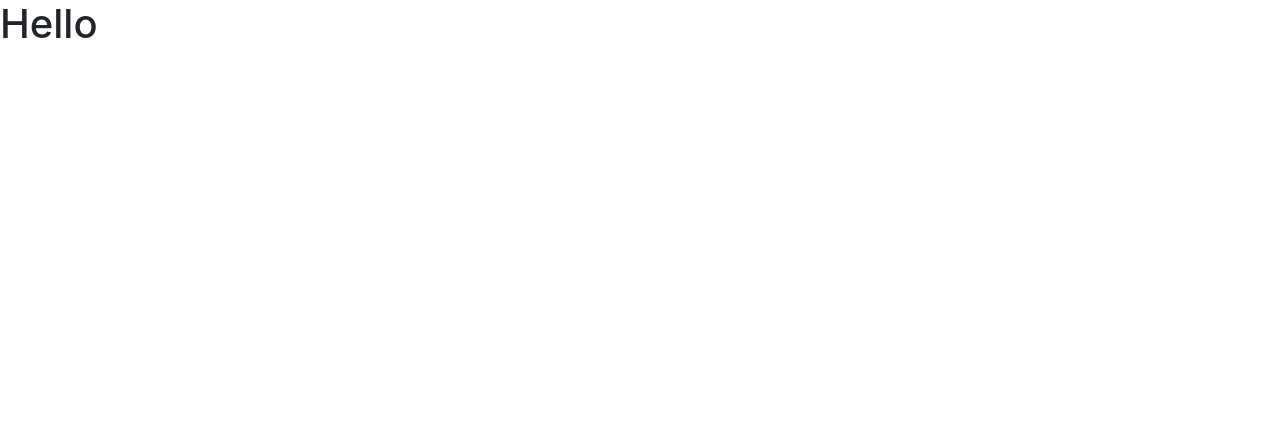
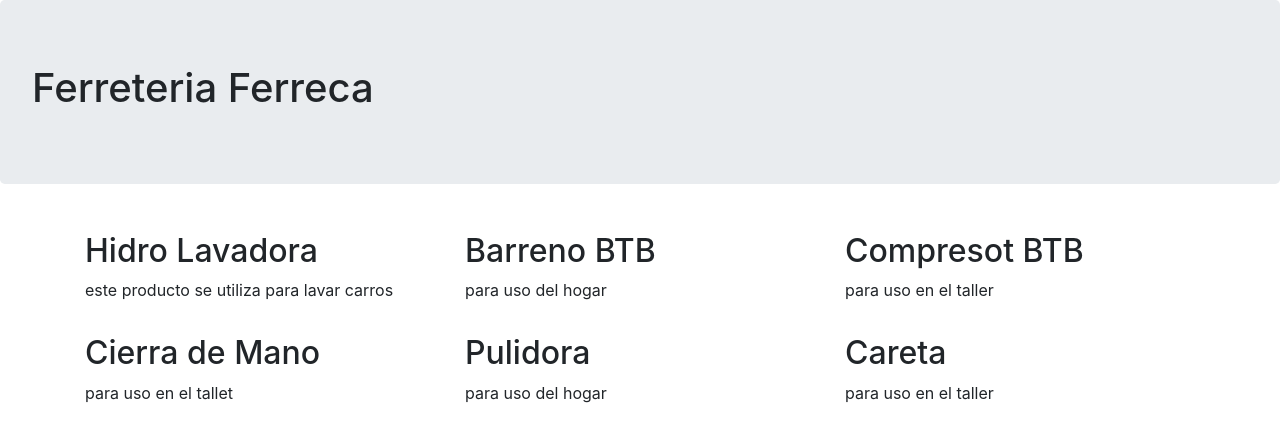
Before and after one commit to Ferchojrjose/Proyecto_NodeJs, a website: page index.html in a window 1280 px wide. Drawn offline with nearby package versions, Linux system fonts and the light colour scheme.

Commit message:
Modificando el index.html

```diff
--- a/index.html
+++ b/index.html
@@ -11,8 +11,39 @@
     <title>Node Js</title>
   </head>
   <body>
-    <h1>Hello</h1>
+    <div class="jumbotron">
+      <h1> Ferreteria Ferreca</h1>
+    </div>
 
+    <div class="container">
+
+      <!-- Primera Fila -->
+      <div class="row">
+        <div class="col">
+          <p> <h2> Hidro Lavadora</h2>  este producto se utiliza para lavar carros</p>
+        </div>
+        <div class="col">
+          <p> <h2> Barreno BTB</h2>  para uso del hogar</p>
+        </div>
+        <div class="col">
+          <p> <h2> Compresot BTB</h2> para uso en el taller</p>
+        </div>
+      </div>
+
+      <!-- Segunda fila -->
+      <div class="row">
+        <div class="col">
+          <p> <h2> Cierra de Mano</h2> para uso en el tallet</p>
+        </div>
+        <div class="col">
+          <p> <h2> Pulidora</h2> para uso del hogar</p>
+        </div>
+        <div class="col">
+          <p> <h2> Careta</h2> para uso en el taller</p>
+        </div>
+      </div>
+
+    </div>
     <!-- Optional JavaScript -->
     <!-- jQuery first, then Popper.js, then Bootstrap JS -->
     <script src="node_modules/jquery/dist/jquery.min.js"></script>
```
